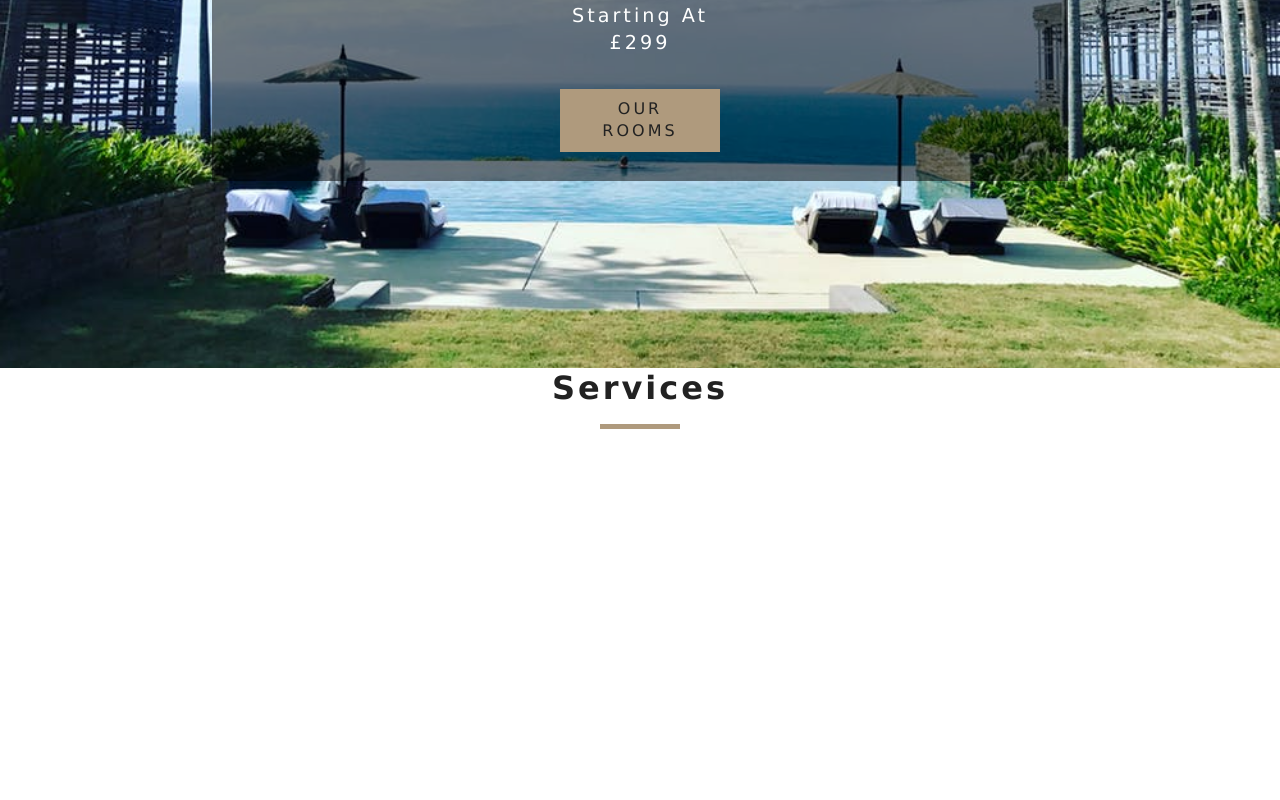
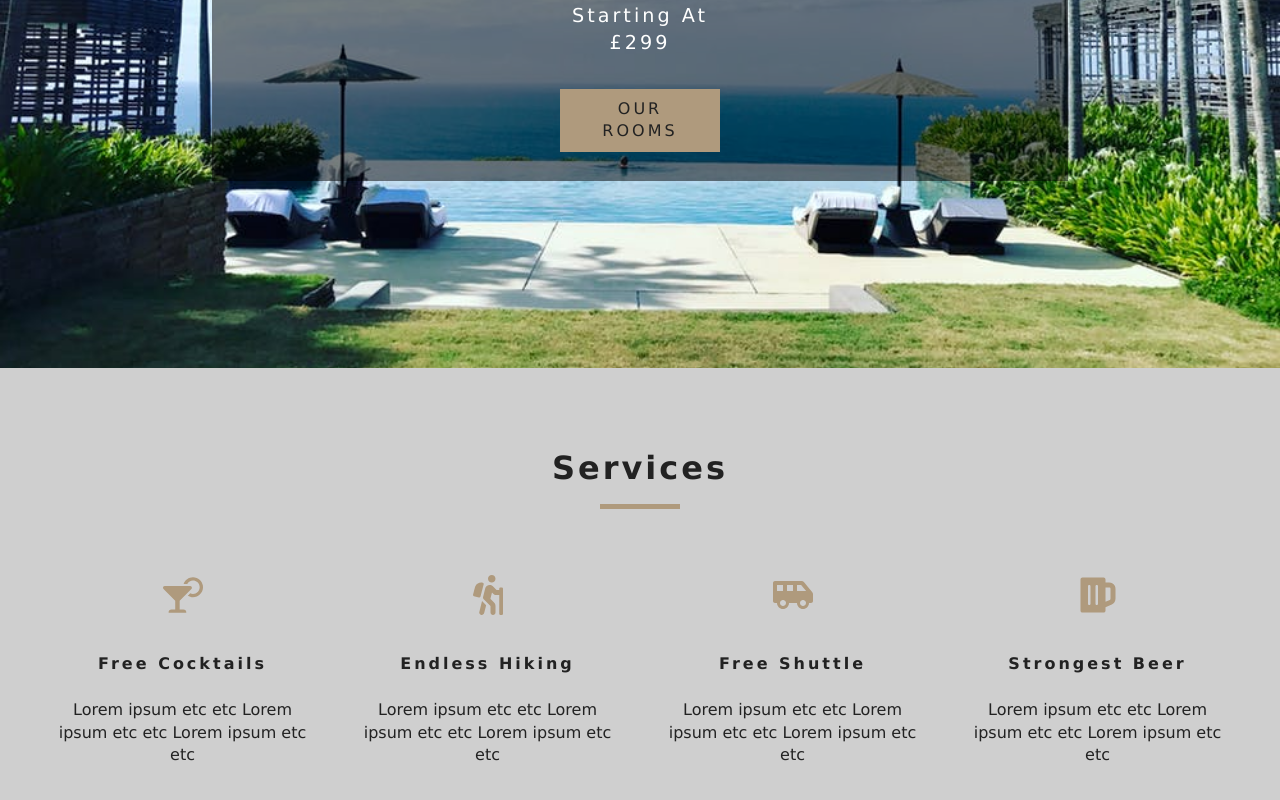
Before and after one commit to onitwin/reactbeachtutorial, a React (Create React App) app: page / in a window 1280 px wide. Shown: the part 432-1232 px from the top of the page. Before the commit the page ends 925 px from the top, so only its background shows below. Built offline with nearby package versions, Linux system fonts and the light colour scheme.

Commit message:
added icons and text fir services

```diff
--- a/src/App.css
+++ b/src/App.css
@@ -254,6 +254,7 @@
 }
 .services h6 {
   letter-spacing: var(--mainSpacing);
+  text-transform: capitalize;
 }
 .services p {
   width: 80%;
--- a/src/components/Services.js
+++ b/src/components/Services.js
@@ -8,30 +8,41 @@
       {
         icon:<FaCocktail/>,
         title:'free cocktails',
-        info:"Lorem ipsum etc etc"
+        info:"Lorem ipsum etc etc Lorem ipsum etc etc Lorem ipsum etc etc"
       },
       {
         icon:<FaHiking/>,
-        title:'endless hiking',
-        info:"Lorem ipsum etc etc"
+        title:'Endless hiking',
+        info:"Lorem ipsum etc etc Lorem ipsum etc etc Lorem ipsum etc etc"
       },
       {
         icon:<FaShuttleVan/>,
-        title:'free shuttle',
-        info:"Lorem ipsum etc etc"
+        title:'Free shuttle',
+        info:"Lorem ipsum etc etc Lorem ipsum etc etc Lorem ipsum etc etc"
       },
       {
         icon:<FaBeer/>,
-        title:'strongest beer',
-        info:"Lorem ipsum etc etc"
+        title:'Strongest beer',
+        info:"Lorem ipsum etc etc Lorem ipsum etc etc Lorem ipsum etc etc"
       }
     ]
   }
   render() {
     return(
-      <div>
+      <section className="services">
       <Title title="services"/>
+      <div className="services-center">
+      {this.state.services.map((item,index)=>{
+        return(
+          <article key={index} className="service">
+          <span>{item.icon}</span>
+          <h6>{item.title}</h6>
+          <p>{item.info}</p>
+          </article>
+        )
+      })}
       </div>
+      </section>
     )
 
   }
```
